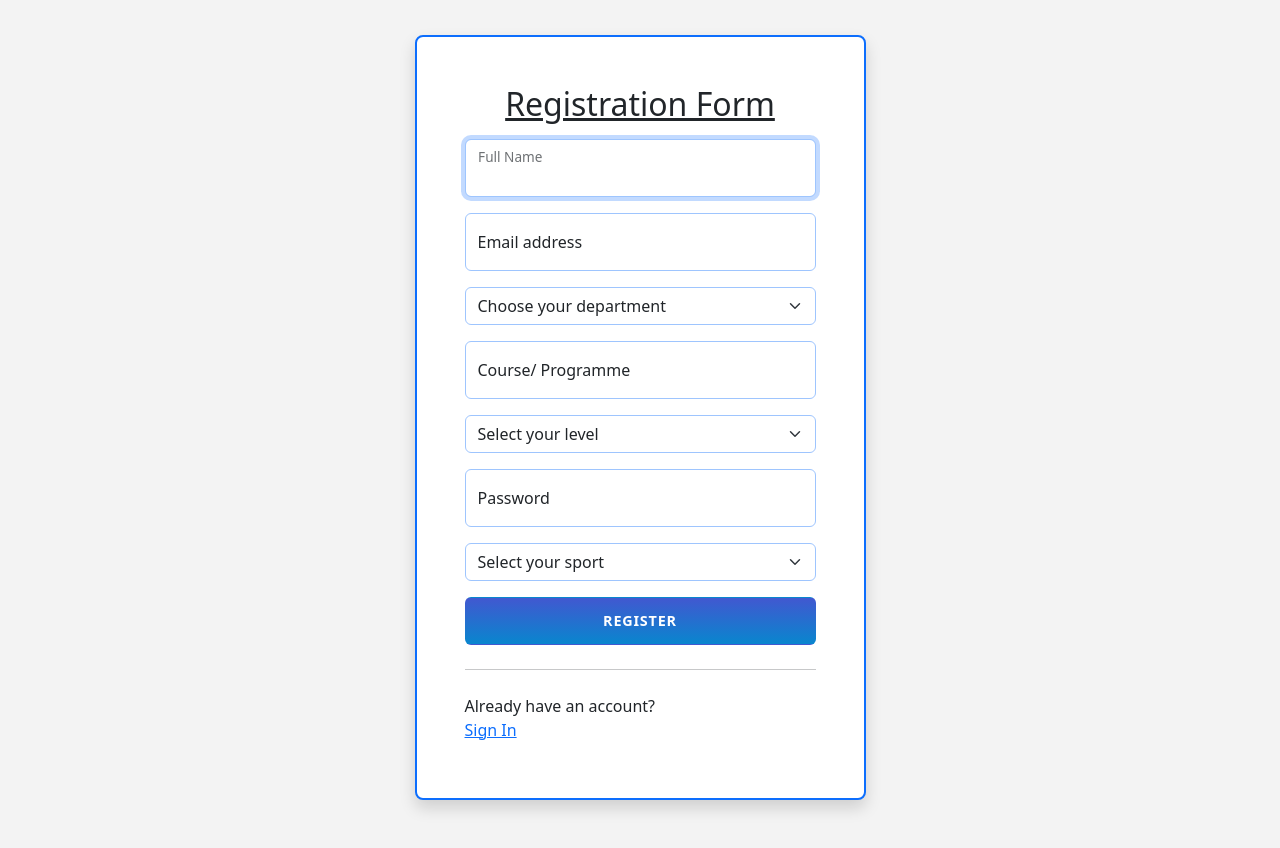
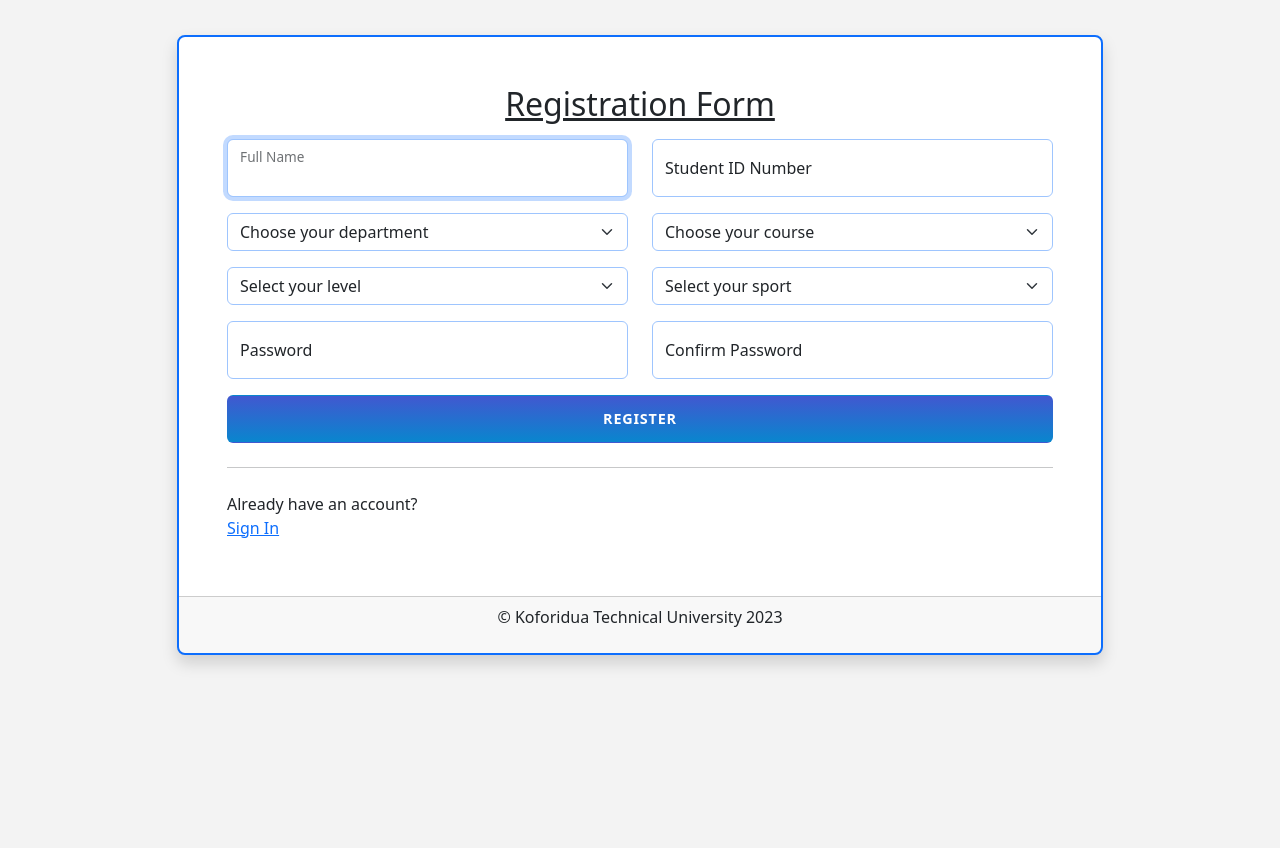
Before and after one commit to KharlAbban/KTUSportsSite, a plain HTML site: page public/register.html in a window 1280 px wide. Shown: the part 63-911 px from the top of the page. After the commit the page ends 800 px from the top, so only its background shows below. Drawn offline with nearby package versions, Linux system fonts and the light colour scheme.

Commit message:
Modified the register form

```diff
--- a/public/register.html
+++ b/public/register.html
@@ -93,53 +93,85 @@
 
   <div class="container">
     <div class="row">
-      <div class="col-sm-9 col-md-7 col-lg-5 mx-auto">
+      <div class="col-sm-9 col-md-9 col-lg-10 mx-auto">
         <div class="card border-2 border-primary shadow rounded-3 my-5">
           <div class="card-body p-3 p-sm-5">
             <h5 class="card-title text-center mb-3 fw-light fs-2 text-decoration-underline">Registration Form</h5>
             <form>
+              <div class="row">
+                <div class="col-lg-6">
                   <div class="form-floating mb-3">
                     <input type="text" class="form-control border-1 border-primary-subtle" autofocus id="floatingName"
                       placeholder="Alex Doe">
                     <label for="floatingName">Full Name</label>
                   </div>
+                </div>
+                <div class="col-lg-6">
                   <div class="form-floating mb-3">
-                <input type="email" class="form-control border-1 border-primary-subtle" id="floatingEmail"
-                  placeholder="name@example.com">
-                <label for="floatingEmail">Email address</label>
+                    <input type="text" class="form-control border-1 border-primary-subtle" id="floatingSId"
+                      placeholder="Student ID">
+                    <label for="floatingSId">Student ID Number</label>
                   </div>
-              <select class="form-select mb-3 border-1 border-primary-subtle" id="formDept" aria-label="Select your department">
+                </div>
+              </div>
+              <div class="row">
+                <div class="col-lg-6">
+                  <select class="form-select mb-3 border-1 border-primary-subtle" id="formDept"
+                    aria-label="Select your department">
                     <option>Choose your department</option>
                     <option value="FAST">FAST</option>
                     <option value="FBMS">FBMS</option>
                     <option value="FHAS">FHAS</option>
                     <option value="FOE">FOE</option>
                   </select>
-              <div class="form-floating mb-3">
-                <input type="text" class="form-control border-1 border-primary-subtle" autofocus id="floatingCourse"
-                  placeholder="Alex Doe">
-                <label for="floatingCourse">Course/ Programme</label>
                 </div>
-              <select class="form-select mb-3 border-1 border-primary-subtle" id="formDept" aria-label="Select your level">
+                <div class="col-lg-6 order-1">
+                  <select class="form-select mb-3 border-1 border-primary-subtle" id="formDept"
+                    aria-label="Select your course">
+                    <option>Choose your course</option>
+                    <option value="FAST">Computer Science</option>
+                    <option value="FBMS">Networking</option>
+                    <option value="FHAS">Stats and Probability</option>
+                    <option value="FOE">Mechatronics</option>
+                  </select>
+                </div>
+              </div>
+              <div class="row">
+                <div class="col-lg-6">
+                  <select class="form-select mb-3 border-1 border-primary-subtle" id="formDept"
+                    aria-label="Select your level">
                     <option>Select your level</option>
                     <option value="1">Level 100</option>
                     <option value="2">Level 200</option>
                     <option value="3">Level 300</option>
                     <option value="4">Level 400</option>
                   </select>
-              <div class="form-floating mb-3">
-                <input type="password" class="form-control border-1 border-primary-subtle" id="floatingPassword"
-                  placeholder="Password">
-                <label for="floatingPassword">Password</label>
                 </div>
-
+                <div class="col-lg-6">
                   <select class="form-select mb-3 border-1 border-primary-subtle" aria-label="Select your sport">
                     <option>Select your sport</option>
                     <option value="soccer">&#x26BD; Soccer</option>
                     <option value="volleyball">&#127952; Volleyball</option>
                     <option value="basketball">&#x1F3C0; Basketball</option>
                   </select>
-
+                </div>
+              </div>
+              <div class="row">
+                <div class="col-lg-6">
+                  <div class="form-floating mb-3">
+                    <input type="password" class="form-control border-1 border-primary-subtle" id="floatingPassword"
+                      placeholder="Password">
+                    <label for="floatingPassword">Password</label>
+                  </div>
+                </div>
+                <div class="col-lg-6">
+                  <div class="form-floating mb-3">
+                    <input type="password" class="form-control border-1 border-primary-subtle" id="floatingConfirm"
+                      placeholder="Confirm Password">
+                    <label for="floatingConfirm">Confirm Password</label>
+                  </div>
+                </div>
+              </div>
               <div class="d-grid">
                 <button class="signInBtn text-white btn btn-login text-uppercase fw-bold"
                   type="submit">Register</button>
@@ -150,11 +182,19 @@
               </div>
             </form>
           </div>
+          <div class="card-footer text-center">
+            <div class="container-fluid text-center">
+              <p>&copy; Koforidua Technical University <span id="year"></span></p>
+            </div>
+          </div>
         </div>
       </div>
     </div>
   </div>
 
+  <script>
+    document.querySelector("#year").textContent = new Date().getFullYear();
+  </script>
 
 </body>
 
--- a/public/stylesheets/register.css
+++ b/public/stylesheets/register.css
@@ -52,9 +52,6 @@ body {
     cursor: pointer;
   } */
 
-  /* .card {
-    background: rgba(0, 0, 0, 0.5);
-  } */
   .btn-login {
     font-size: 0.9rem;
     letter-spacing: 0.05rem;
```
Also changed, not shown: public/index.html (+1 -1 lines). Lines whose indentation alone changed are shown as unchanged.
